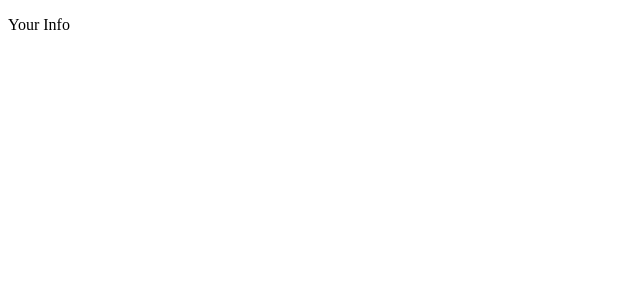
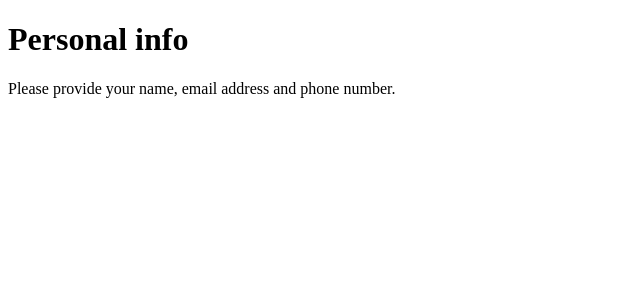
Before and after one commit to Gabrield7/multi-step-form, a React (Vite) app: page /info in a window 1280 px wide. Shown: the top 300 px of the page, without its empty margins (0-640 px from the left). Built offline with nearby package versions, Linux system fonts and the light colour scheme.

Commit message:
feat: add page components

```diff
--- /dev/null
+++ b/src/pages/Info/Info.tsx
@@ -0,0 +1,8 @@
+export const Info = () => {
+    return(
+        <div>
+            <h1>Personal info</h1>
+            <p>Please provide your name, email address and phone number.</p>
+        </div>
+    )
+};
--- /dev/null
+++ b/src/pages/addons/Addons.tsx
@@ -0,0 +1,8 @@
+export const Addons = () => {
+    return(
+        <div>
+            <h1>Pick add-ons</h1>
+            <p>Add-ons help enhance your game experience.</p>
+        </div>
+    )
+};
--- /dev/null
+++ b/src/pages/plan/Plan.tsx
@@ -0,0 +1,8 @@
+export const Plan = () => {
+    return(
+        <div>
+            <h1>Select your plan</h1>
+            <p>You have the option of monthly or yearly billing.</p>
+        </div>
+    )
+};
--- /dev/null
+++ b/src/pages/summary/Summary.tsx
@@ -0,0 +1,8 @@
+export const Summary = () => {
+    return(
+        <div>
+            <h1>Finishing up</h1>
+            <p>Double check everything looks OK before confirming.</p>
+        </div>
+    )
+};
--- a/src/routes.tsx
+++ b/src/routes.tsx
@@ -1,4 +1,8 @@
 import { BrowserRouter, Routes, Route, Navigate } from "react-router";
+import { Info } from "./pages/Info/Info";
+import { Plan } from "./pages/plan/Plan";
+import { Addons } from "./pages/addons/Addons";
+import { Summary } from "./pages/summary/Summary";
 
 export const AppRoutes = () => {
     return (
@@ -6,10 +10,10 @@ export const AppRoutes = () => {
             <Routes>
                 <Route path='*' element={<Navigate to='/info'/>} />
 
-                <Route path='/info' element={<p>Your Info</p>} />
-                <Route path='/plan' element={<p>Select Plan</p>} />
-                <Route path='/addons' element={<p>Add-ons</p>} />
-                <Route path='/summary' element={<p>Summary</p>} />
+                <Route path='/info' element={<Info />} />
+                <Route path='/plan' element={<Plan />} />
+                <Route path='/addons' element={<Addons />} />
+                <Route path='/summary' element={<Summary />} />
             </Routes>
         </BrowserRouter>
     );
```
